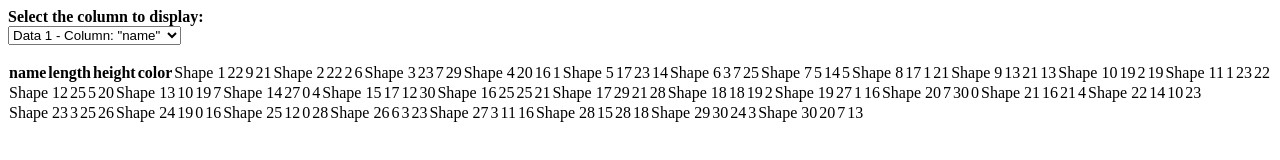
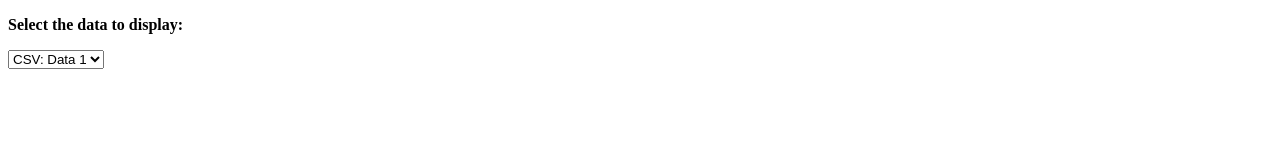
Before and after one commit to mariacristinasi/column_selection, a plain HTML site: page index.html in a window 1280 px wide. Drawn offline with nearby package versions, Linux system fonts and the light colour scheme.

Commit message:
Selection of csv file

```diff
--- a/index.html
+++ b/index.html
@@ -15,68 +15,65 @@
 
     <body>
         <script>
+            function columnSelection() {
                 csv_data1 = false ? "data1.csv" : "https://raw.githubusercontent.com/mariacristinasi/column_selection/main/data1.csv"
+                csv_data2 = false ? "data2.csv" : "https://raw.githubusercontent.com/mariacristinasi/column_selection/main/data2.csv"
+                var selector = document.getElementById("selectColumn");
+                var option = selector.options[selector.selectedIndex].value;
+                if (option == "data1") {
+                    d3.select("table").text("")
                     d3.csv(csv_data1,
                     (d,i,c) => {
-                if (i>10) return d
-                d3.select("table1")
-                .append("tr")
-                .selectAll("td")
-                .data(c).enter()
-                .append("td").text(e => d[e])
-            })
-
-            csv_data2 = false ? "data2.csv" : "https://raw.githubusercontent.com/mariacristinasi/column_selection/main/data2.csv"
-            d3.csv(csv_data2,(d,i,c) => {
                         if (i==0){
-                    d3.select("table2")
+                    d3.select("table")
                     .append("tr")
                     .selectAll("th")
                     .data(c).enter()
                     .append("th")
                     .text(e => e)
                     }
-                d3.select("table2")
+                    d3.select("table")
                     .append("tr")
                     .selectAll("td")
                     .data(c).enter()
                     .append("td")
                     .text(e => d[e])
-                .attr("column", e => e)
-                d3.select("table2")
-                .selectAll("[column='height']")
                     })
-
-
-            function columnSelection() {
-                    if (option == "2name") {
+                }
+                else if (option == "data2") {
+                    d3.select("table").text("")
                     d3.csv(csv_data2,
                     (d,i,c) => {
-                            d3.select("table").attr("column", c)
+                        if (i==0){
+                    d3.select("table")
                     .append("tr")
-                            .selectAll("[column='name']")
+                    .selectAll("th")
                     .data(c).enter()
-                            .append("td").text(e => d[e])
+                    .append("th")
+                    .text(e => e)
+                    }
+                    d3.select("table")
+                    .append("tr")
+                    .selectAll("td")
+                    .data(c).enter()
+                    .append("td")
+                    .text(e => d[e])
                     })
                 }
             }
+
         </script>
 
-        <div class="other">
-            Select the column to display:
+        <p class="other">
+            Select the data to display:
             <br>
-            <select onchange="columnSelection()">
-                <option value="1name">Data 1 - Column: "name"</option>
-                <option value="1x">Data 1 - Column: "x"</option>
-                <option value="1y">Data 1 - Column: "y"</option>
-                <option value="2name">Data 2 - Column: "name"</option>
-                <option value="2length">Data 2 - Column: "length"</option>
-                <option value="2height">Data 2 - Column: "height"</option>
-                <option value="2color">Data 2 - Column: "color"</option>
+        </p>
+            <select id="selectColumn" onchange="columnSelection()">
+                <option value="data1">CSV: Data 1</option>
+                <option value="data2">CSV: Data 2</option>
                 </select>
-        </div>
         <br>
-        <table2 class="output"></table2>
+        <table class="output"></table>
 
     </body>
 
```
Lines whose indentation alone changed are shown as unchanged.
